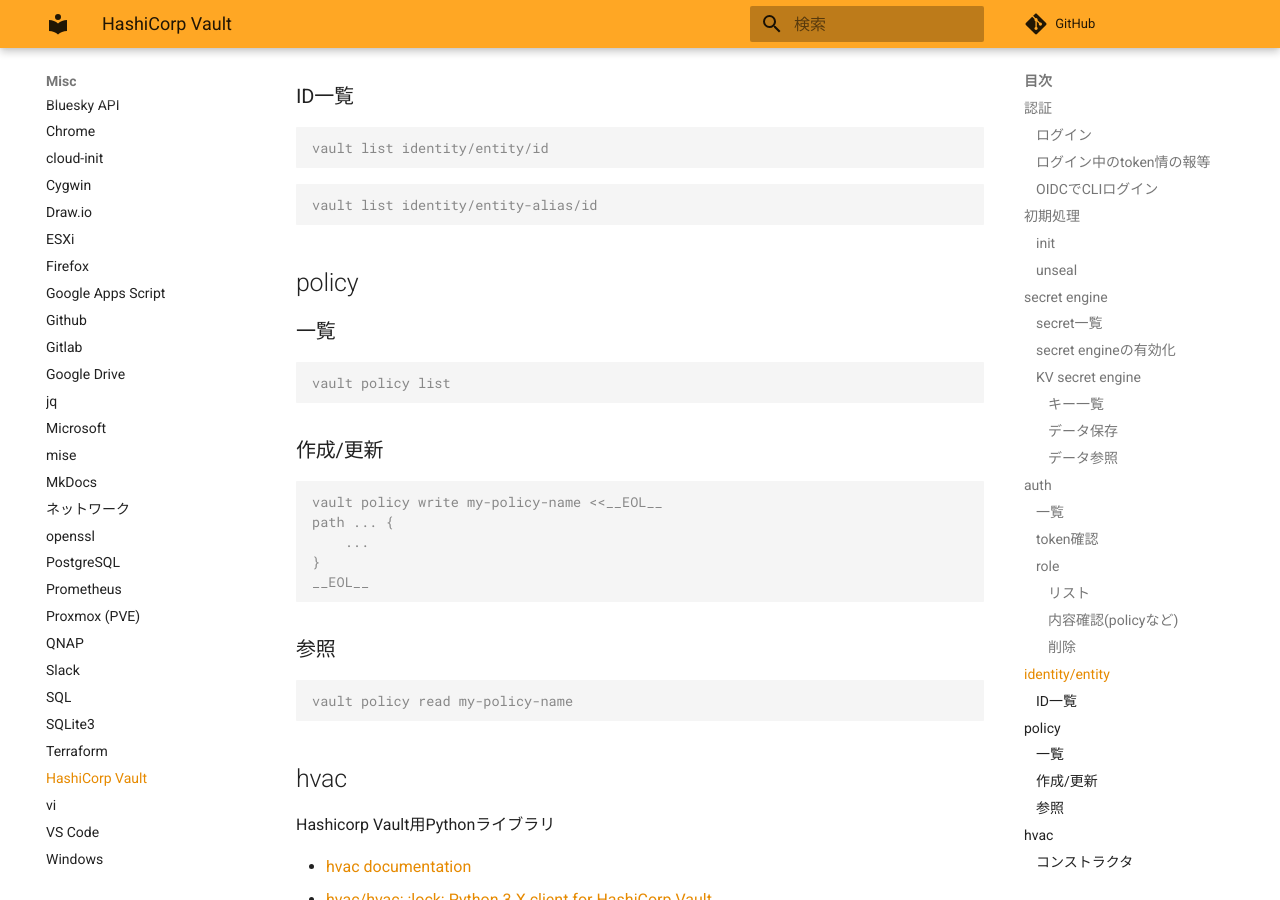
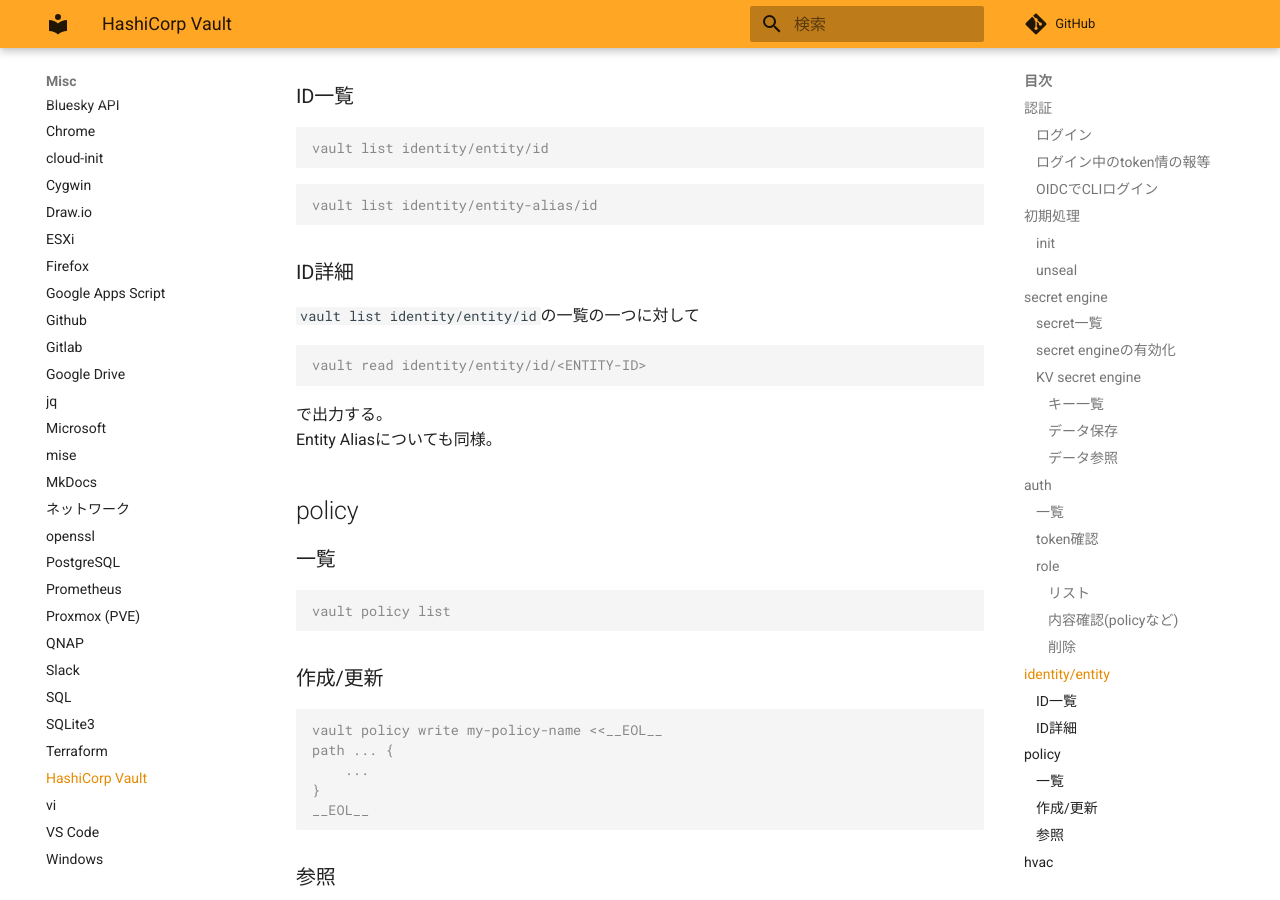
Before and after one commit to zaki-lknr/docs, an MkDocs documentation site: the page built from docs/Misc/vault.md, in a window 1280 px wide and 900 px high, scrolled down 3050 px. Built offline with MkDocs 1.6.1 and Material for MkDocs 9.7.7, drawn with Linux system fonts in a browser that asks for light colours; comment, search, counter and statistics services are not loaded.

Commit message:
add: misc/vault: ID Entity詳細

````diff
--- a/docs/Misc/vault.md
+++ b/docs/Misc/vault.md
@@ -155,6 +155,17 @@ vault list identity/entity/id
 vault list identity/entity-alias/id
 ```
 
+### ID詳細
+
+`vault list identity/entity/id`の一覧の一つに対して
+
+```console
+vault read identity/entity/id/<ENTITY-ID>
+```
+
+で出力する。
+Entity Aliasについても同様。
+
 ## policy
 
 ### 一覧
````
